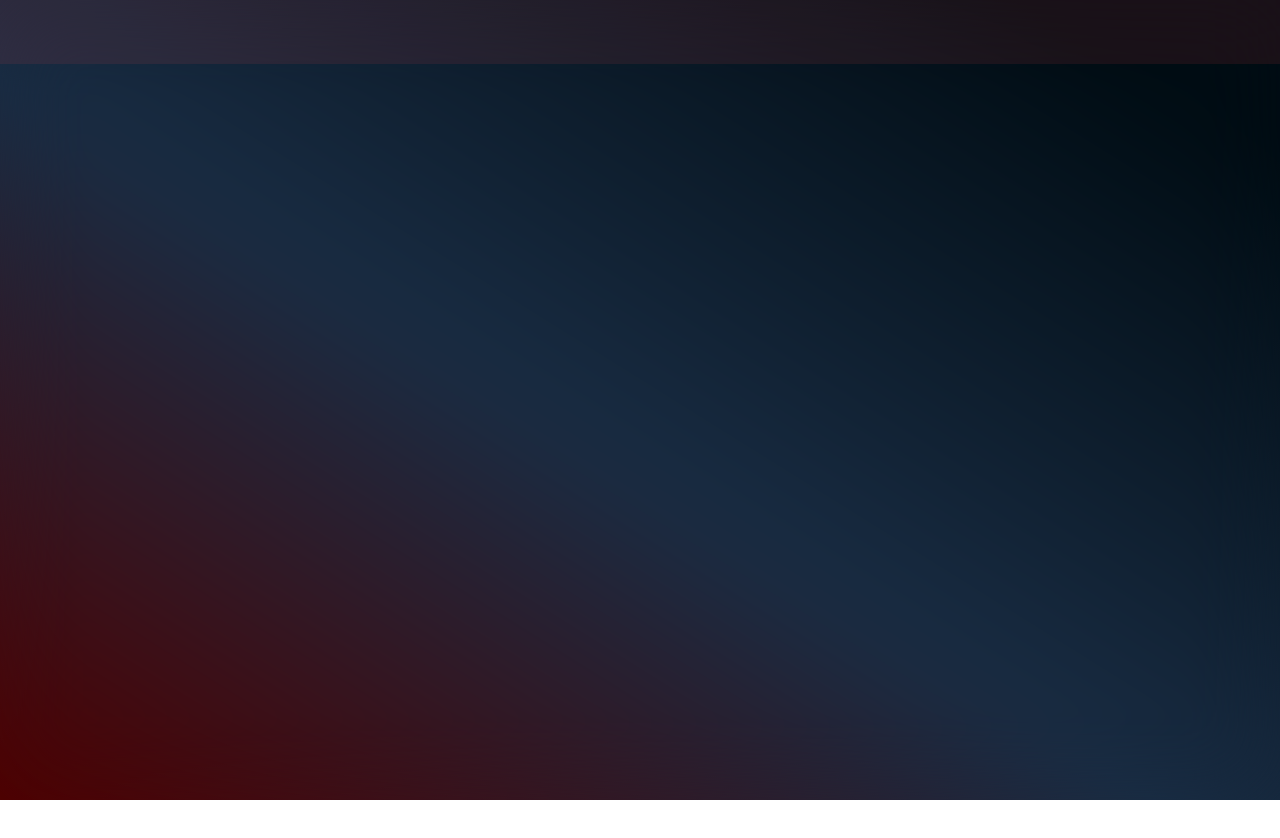
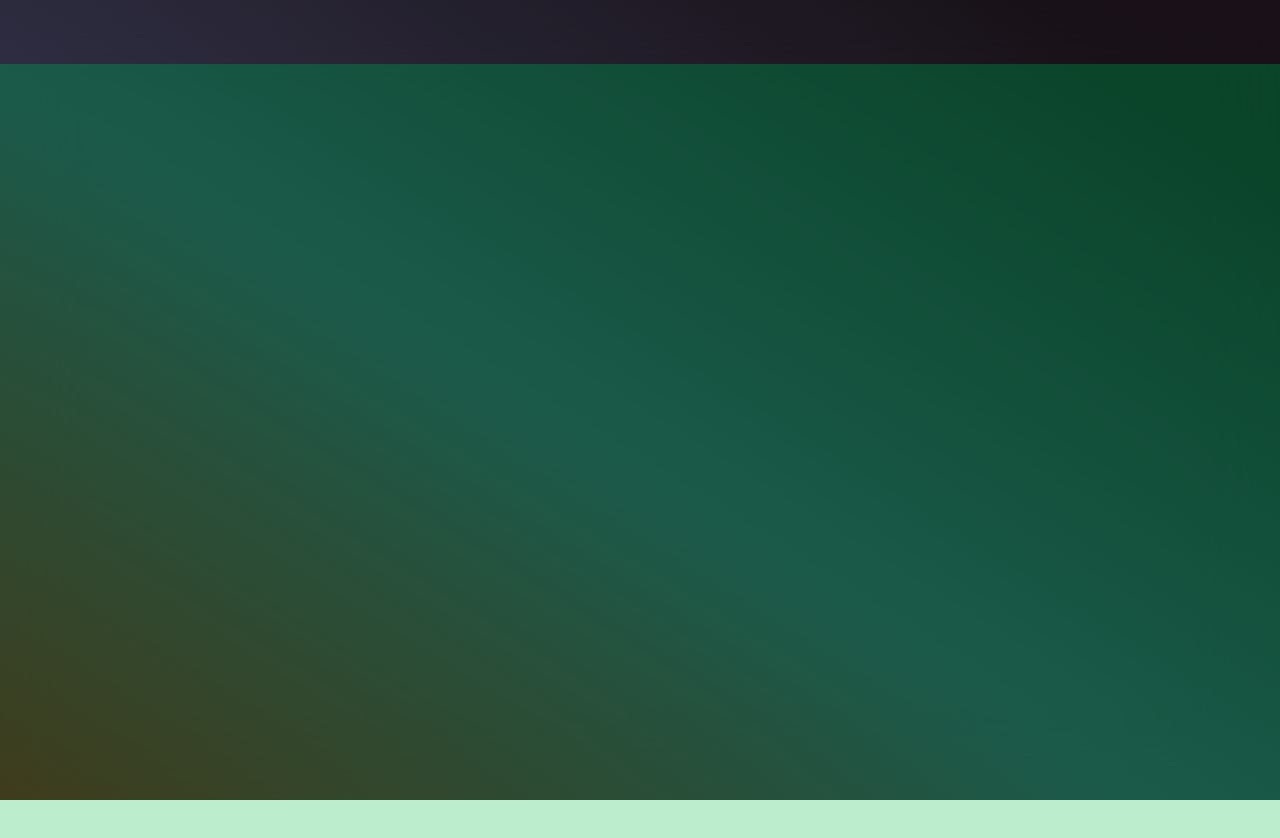
Before and after one commit to TrueTaco/Credit-Calculator, a React (Vite) app: page / in a window 1280 px wide. Shown: the top 838 px of the page. Before the commit the page ends 800 px from the top, so only its background shows below. Built offline with nearby package versions, Linux system fonts and the light colour scheme.

Commit message:
Create Content placeholder

```diff
--- a/src/App.tsx
+++ b/src/App.tsx
@@ -1,11 +1,13 @@
 import "./App.css";
 import BackgroundWrapper from "./components/BackgroundWrapper";
+import Content from "./components/Content";
 import Header from "./components/Header";
 
 function App() {
   return (
     <BackgroundWrapper>
       <Header />
+      <Content />
     </BackgroundWrapper>
   );
 }
--- /dev/null
+++ b/src/components/Content.tsx
@@ -0,0 +1,9 @@
+import React, { FC } from "react";
+
+interface ContentProps {}
+
+const Content: FC<ContentProps> = () => {
+  return <div className="w-full h-full bg-green-500 opacity-30"></div>;
+};
+
+export default Content;
```
